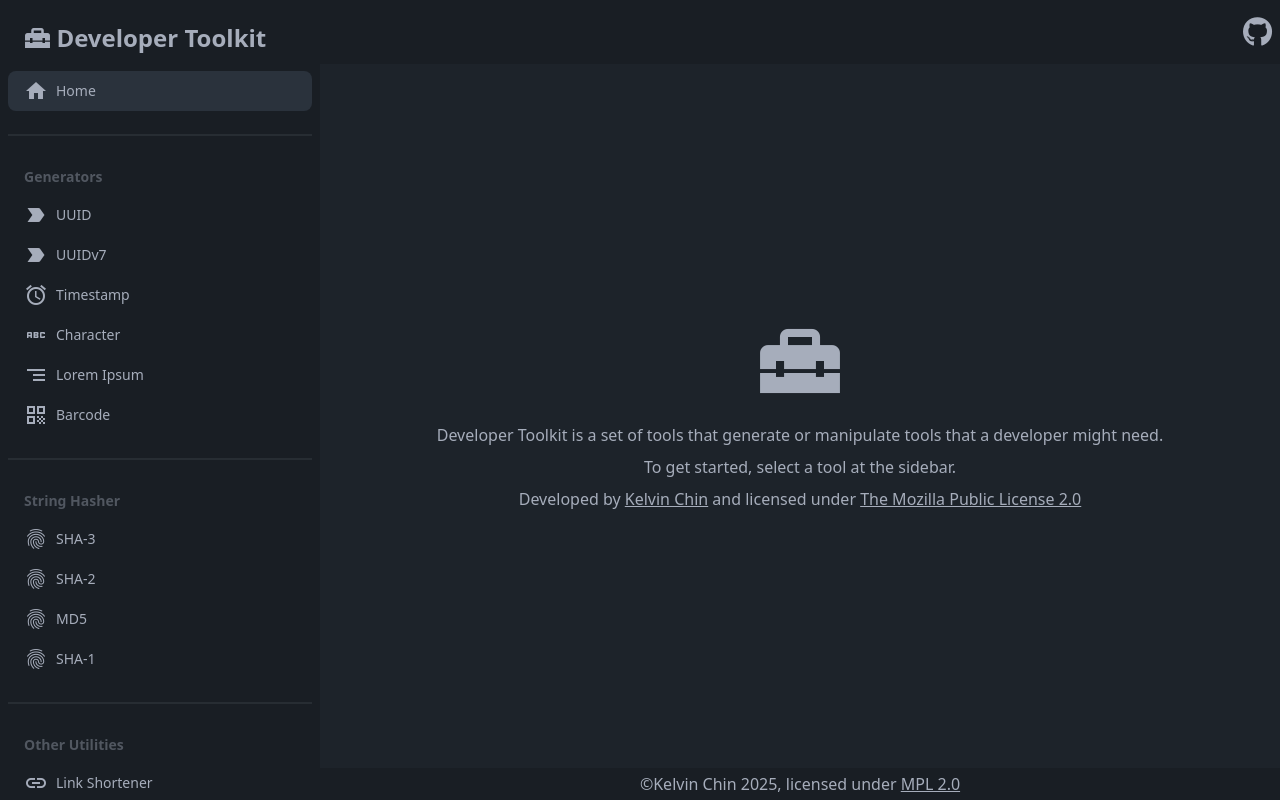
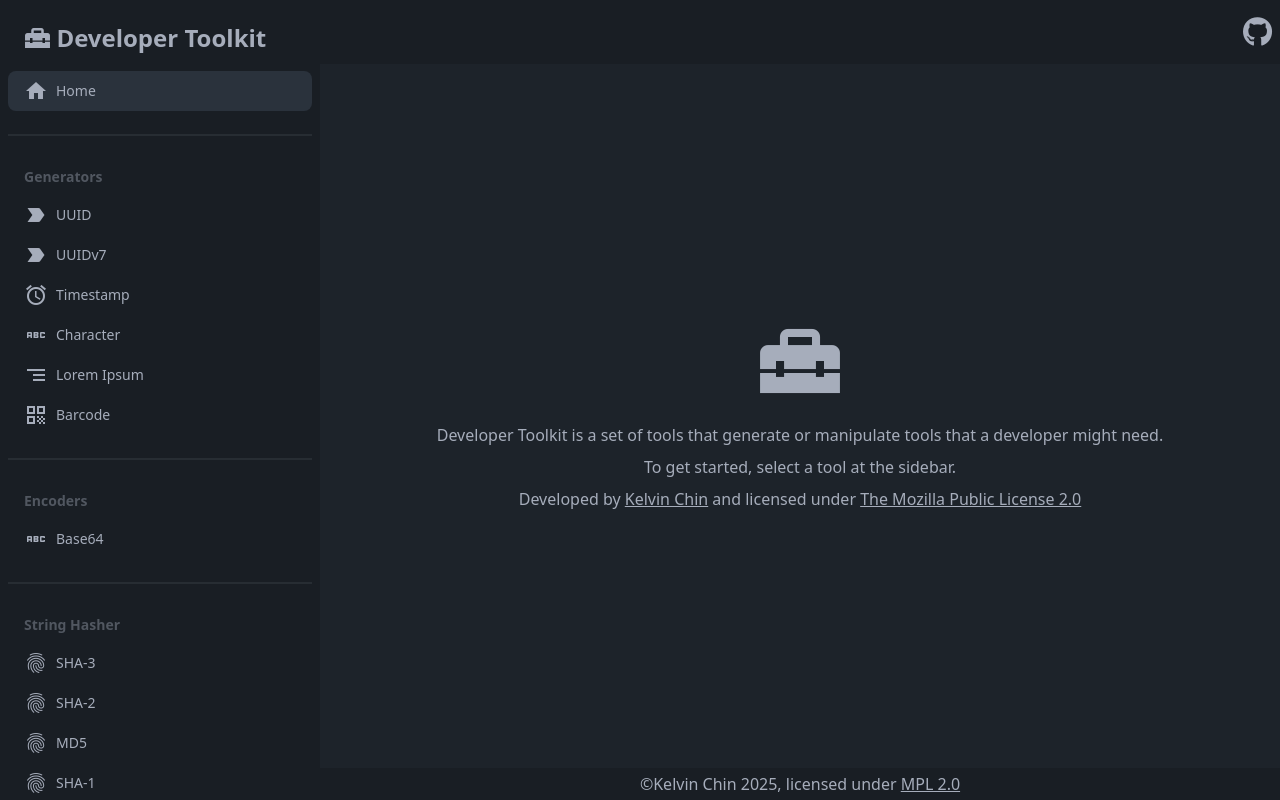
Before and after one commit to kelvinchin12070811/developer-toolkit, an Angular app: page / in a window 1280 px wide. Built offline with nearby package versions, Linux system fonts and the light colour scheme; no server answers.

Commit message:
Added item for encoders

```diff
--- a/src/app/common/sidebar/sidebar.component.html
+++ b/src/app/common/sidebar/sidebar.component.html
@@ -20,6 +20,18 @@
   [icon]="generator.icon"
   [label]="generator.label"
   [link]="buildTemplatedLink('generators', generator.link)"
+></li>
+}
+
+<div class="divider"></div>
+<li class="menu-title"><span>Encoders</span></li>
+
+@for (encoder of encoders(); track encoder.link) {
+<li
+  app-menu-item
+  [icon]="encoder.icon"
+  [label]="encoder.label"
+  [link]="buildTemplatedLink('encoders', encoder.link)"
 ></li>
 }
 
--- a/src/app/common/sidebar/sidebar.component.ts
+++ b/src/app/common/sidebar/sidebar.component.ts
@@ -55,6 +55,14 @@ export class SidebarComponent {
         },
     ]);
 
+    public encoders = signal<MenuItem[]>([
+        {
+            label: 'Base64',
+            link: 'base64',
+            icon: 'abc',
+        }
+    ])
+
     public stringHashs = signal<MenuItem[]>([
         {
             label: 'SHA-3',
```
